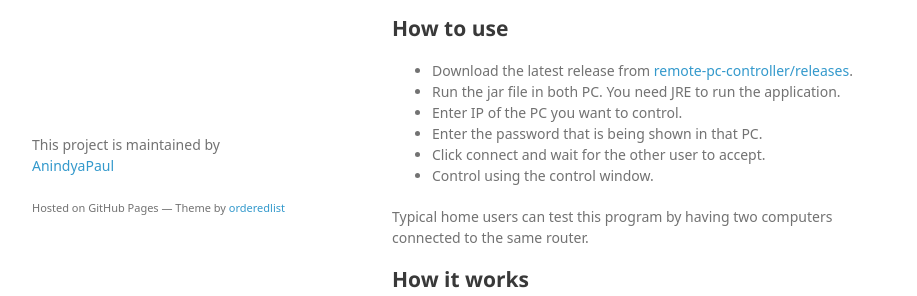
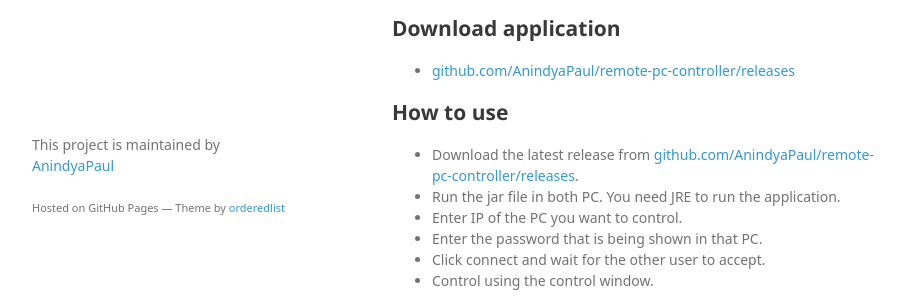
Before and after one commit to anindyaspaul/remote-pc-controller, a plain HTML site: page index.html in a window 1280 px wide. Shown: the part 513-809 px from the top of the page, without its empty margins (178-1095 px from the left). Drawn offline with Linux system fonts and the light colour scheme; a web font is replaced by a local one.

```diff
--- a/index.html
+++ b/index.html
@@ -36,10 +36,17 @@
 <p><img src="http://i.imgur.com/Jyk5wYT.png" alt="Remote PC Controller Home Screen"></p>
 
 <h2>
+<a id="download-application" class="anchor" href="#download-application" aria-hidden="true"><span class="octicon octicon-link"></span></a>Download application</h2>
+
+<ul>
+<li><a href="https://github.com/AnindyaPaul/remote-pc-controller/releases">github.com/AnindyaPaul/remote-pc-controller/releases</a></li>
+</ul>
+
+<h2>
 <a id="how-to-use" class="anchor" href="#how-to-use" aria-hidden="true"><span class="octicon octicon-link"></span></a>How to use</h2>
 
 <ul>
-<li>Download the latest release from <a href="https://github.com/AnindyaPaul/remote-pc-controller/releases">remote-pc-controller/releases</a>.</li>
+<li>Download the latest release from <a href="https://github.com/AnindyaPaul/remote-pc-controller/releases">github.com/AnindyaPaul/remote-pc-controller/releases</a>.</li>
 <li>Run the jar file in both PC. You need JRE to run the application.</li>
 <li>Enter IP of the PC you want to control.</li>
 <li>Enter the password that is being shown in that PC.</li>
```
Also changed, not shown: params.json (+1 -1 lines).
